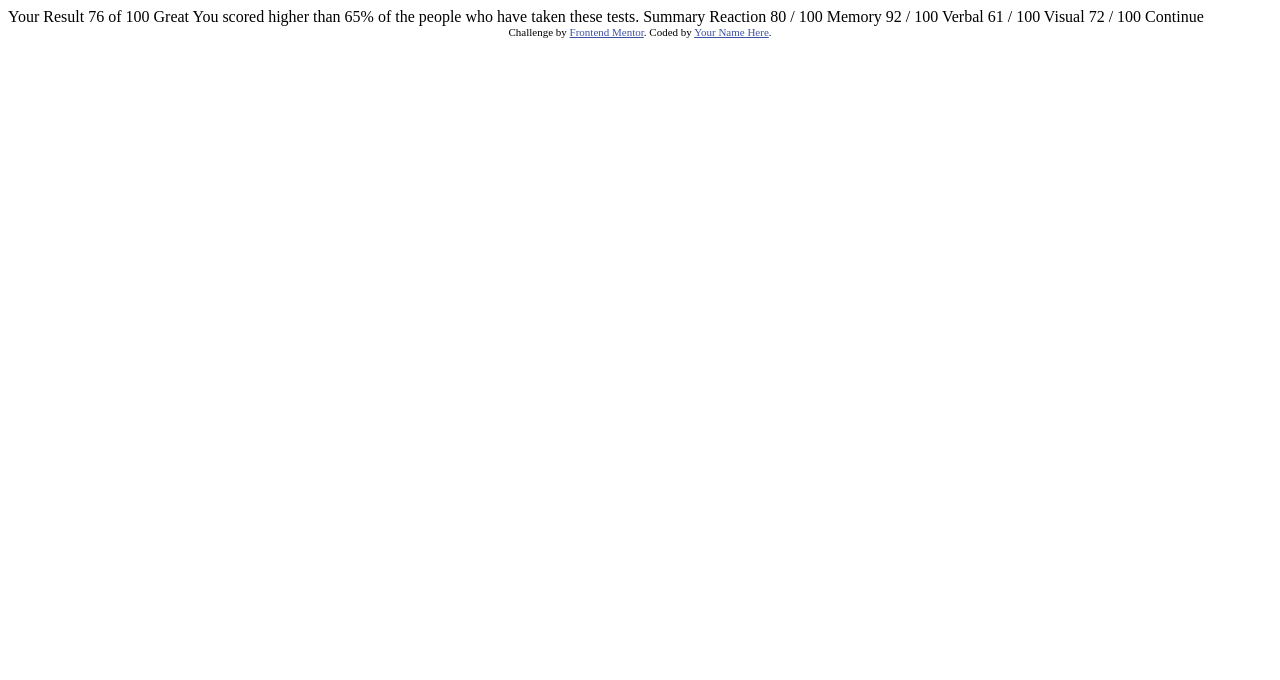
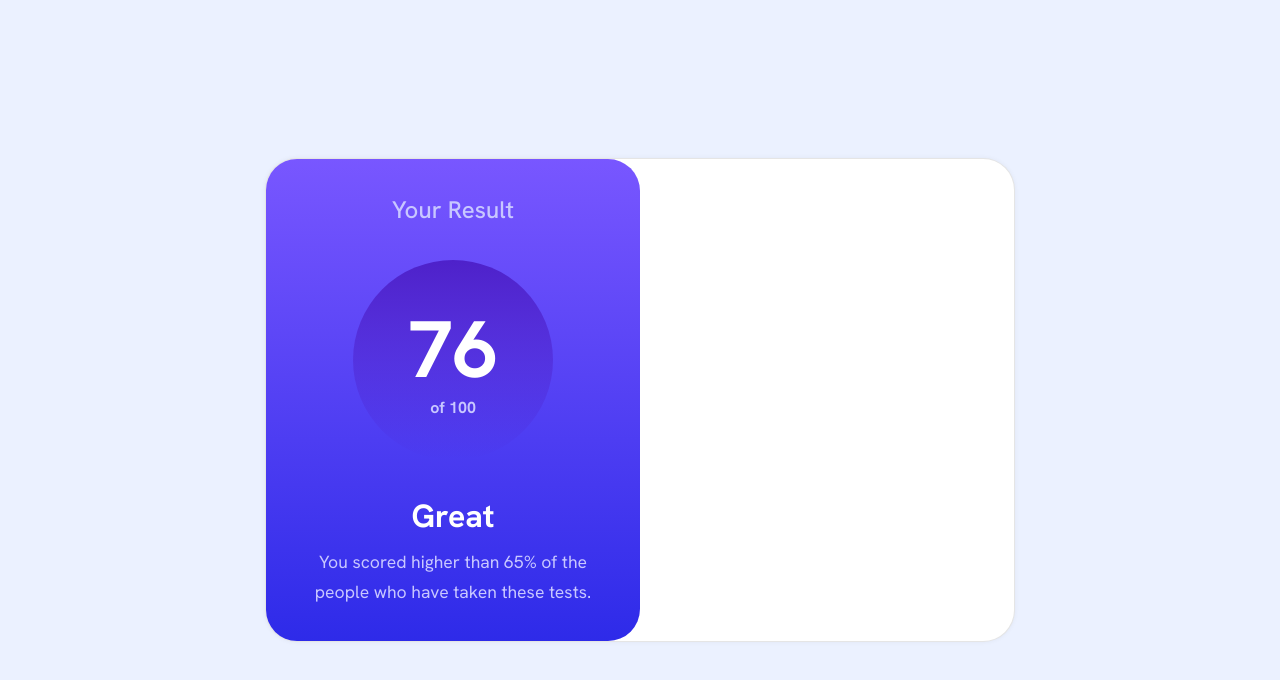
Before and after one commit to FESOO1/Results-summary-component2, a plain HTML site: page index.html in a window 1280 px wide. Drawn offline with Linux system fonts and the light colour scheme.

Commit message:
Working on it.

```diff
--- a/index.html
+++ b/index.html
@@ -2,46 +2,31 @@
 <html lang="en">
 <head>
   <meta charset="UTF-8">
-  <meta name="viewport" content="width=device-width, initial-scale=1.0"> <!-- displays site properly based on user's device -->
-
-  <link rel="icon" type="image/png" sizes="32x32" href="./assets/images/favicon-32x32.png">
-
-  <title>Frontend Mentor | Results summary component</title>
-
-  <!-- Feel free to remove these styles or customise in your own stylesheet 👍 -->
-  <style>
-    .attribution { font-size: 11px; text-align: center; }
-    .attribution a { color: hsl(228, 45%, 44%); }
-  </style>
+  <meta name="viewport" content="width=device-width, initial-scale=1.0">
+  <title>Results Summary</title>
+  <link rel="stylesheet" href="./styles.css">
 </head>
 <body>
+  <main>
+    <div class="main-itself">
+      <div class="main-itself-left">
+        <h2 class="main-itself-left-header">Your Result</h2>
+        <div class="main-itself-left-result">
+          <h1 class="main-itself-left-result-header">76</h1>
+          <h4 class="main-itself-left-result-paragraph">of 100</h4>
+        </div>
+        <div class="main-itself-left-text">
+          <h1 class="main-itself-left-result-ex-text">Great</h1>
+          <p class="main-itself-left-result-ex-paragraph">You scored higher than 65% of
+            the people who have taken
+            these tests.
+          </p>
+        </div>
+      </div>
+      <div class="main-itself-right"></div>
+    </div>
+  </main>
 
-  Your Result
-  76
-  of 100
-
-  Great
-  You scored higher than 65% of the people who have taken these tests.
-
-  Summary
-
-  Reaction
-  80 / 100
-
-  Memory
-  92 / 100
-
-  Verbal
-  61 / 100
-
-  Visual
-  72 / 100
-
-  Continue
-
-  <div class="attribution">
-    Challenge by <a href="https://www.frontendmentor.io?ref=challenge" target="_blank">Frontend Mentor</a>.
-    Coded by <a href="#">Your Name Here</a>.
-  </div>
+  <script src="./script.js"></script>
 </body>
 </html>
--- /dev/null
+++ b/styles.css
@@ -0,0 +1,95 @@
+@import url('https://fonts.googleapis.com/css2?family=Hanken+Grotesk:ital,wght@0,100..900;1,100..900&display=swap');
+
+:root {
+    --f-hanken-grotesk: "Hanken Grotesk", sans-serif;
+}
+
+* {
+    padding: 0;
+    margin: 0;
+    box-sizing: border-box;
+    font-family: var(--f-hanken-grotesk);
+}
+
+body {
+    background-color: hsl(221, 100%, 96%);
+}
+
+/* MAIN */
+
+main {
+    min-height: 100vh;
+    display: flex;
+    justify-content: center;
+    align-items: center;
+    padding-block: 40px;
+}
+
+/* MAIN ITSELF */
+
+.main-itself {
+    width: 750px;
+    background-color: white;
+    border-radius: 2rem;
+    border: 1px solid rgba(0,0,0,0.1);
+    box-shadow: 0 0 5px rgba(0,0,0,0.05);
+    display: grid;
+    grid-template-columns: repeat(2, 1fr);
+    overflow: hidden;
+}
+
+/* MAIN ITSELF LEFT */
+
+.main-itself-left {
+    display: flex;
+    flex-direction: column;
+    align-items: center;
+    padding: 35px;
+    row-gap: 35px;
+    background: linear-gradient(0deg, hsl(241, 81%, 54%), hsl(252, 100%, 67%));
+    border-radius: 0 2rem 2rem 0;
+}
+
+.main-itself-left-header {
+    color: hsl(241, 100%, 89%);
+    font-weight: 500;
+}
+
+.main-itself-left-result {
+    width: 200px;
+    height: 200px;
+    display: flex;
+    flex-direction: column;
+    align-items: center;
+    background: linear-gradient(0deg,hsla(241, 72%, 46%, 0),hsla(256, 72%, 46%, 1));
+    border-radius: 10rem;
+    justify-content: center;
+}
+
+.main-itself-left-result-header {
+    color: white;
+    font-size: 5rem;
+    line-height: 1.2;
+}
+
+.main-itself-left-result-paragraph {
+    color: hsl(241, 100%, 89%);
+}
+
+.main-itself-left-text {
+    display: flex;
+    flex-direction: column;
+    align-items: center;
+    row-gap: 10px;
+}
+
+.main-itself-left-result-ex-text {
+    color: white;
+}
+
+.main-itself-left-result-ex-paragraph {
+    color: hsl(241, 100%, 89%);
+    text-align: center;
+    line-height: 1.7;
+    font-size: 1.1rem;
+}
```
Also changed, not shown: script.js (added).
